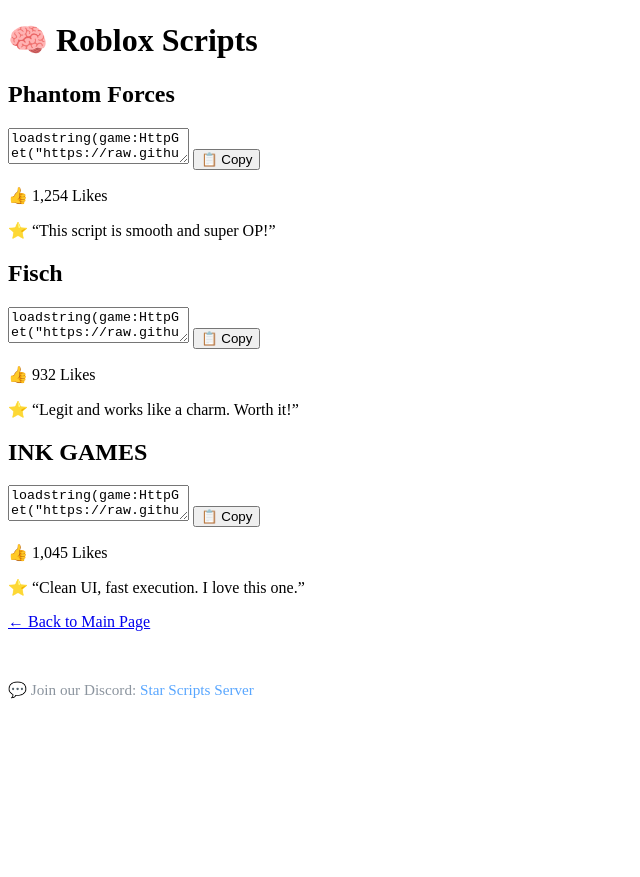
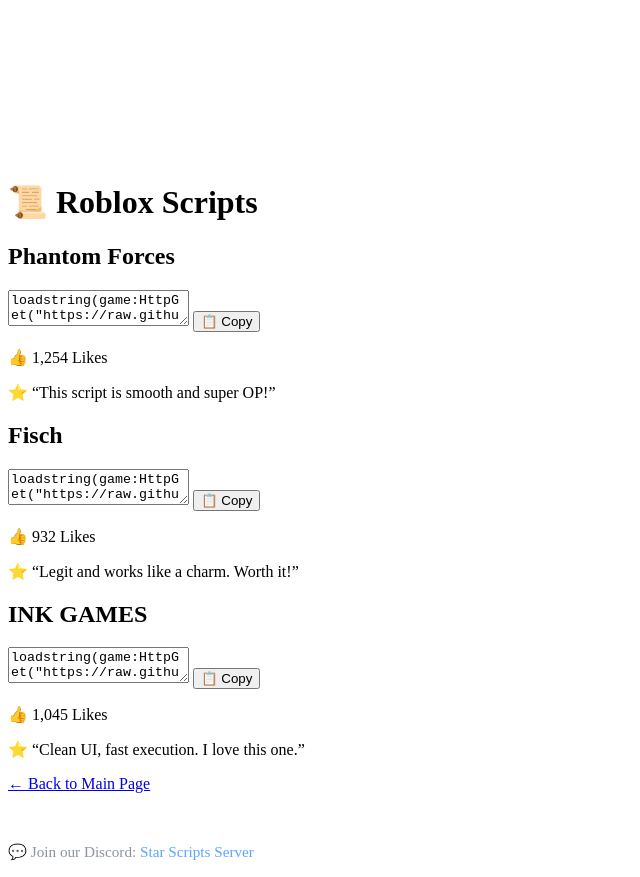
Before and after one commit to zrixxh/StarScripts, a plain HTML site: page scripts.html in a window 1280 px wide. Shown: the whole page, without its empty margins (0-640 px from the left). Before the commit the page ends 800 px from the top, so only its background shows below. Drawn offline with Linux system fonts and the light colour scheme.

Commit message:
Update scripts.html

```diff
--- a/scripts.html
+++ b/scripts.html
@@ -2,12 +2,13 @@
 <html lang="en">
 <head>
   <meta charset="UTF-8">
-  <title>Star Scripts – Roblox</title>
+  <title>Star Scripts – Scripts</title>
   <link rel="stylesheet" href="style.css">
 </head>
 <body>
+  <canvas id="stars"></canvas>
   <div class="main-container">
-    <h1>🧠 Roblox Scripts</h1>
+    <h1>📜 Roblox Scripts</h1>
 
     <div class="script-card">
       <h2>Phantom Forces</h2>
@@ -51,5 +52,6 @@
       alert("Copied to clipboard!");
     }
   </script>
+  <script src="stars.js"></script>
 </body>
 </html>
```
